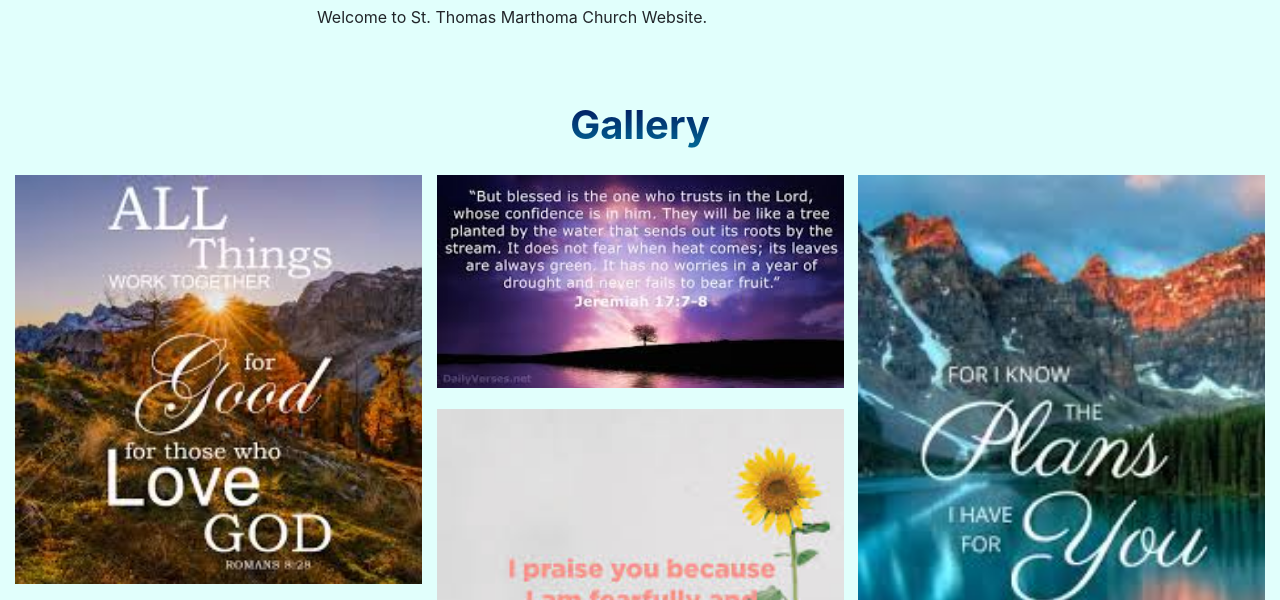
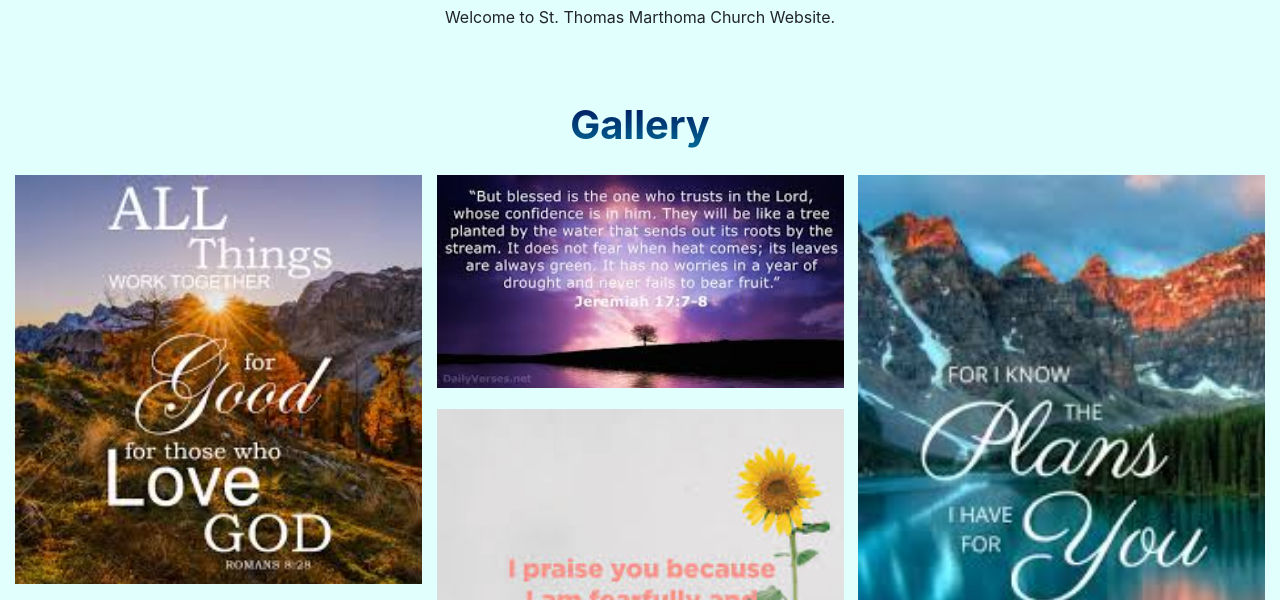
Before and after one commit to rakshita05/website, a plain HTML site: page index.html in a window 1280 px wide. Shown: the part 1134-1734 px from the top of the page. Drawn offline with Linux system fonts and the light colour scheme.

Commit message:
Just a minute change
gave padding to p element of welcome message

```diff
--- a/css/style.css
+++ b/css/style.css
@@ -70,7 +70,7 @@ nav ul li a{
 
 p {
     text-align: center;
-    width: 80%;
+    padding: 0% 10%;
 }
 /* Welcome message ends */
 
```
